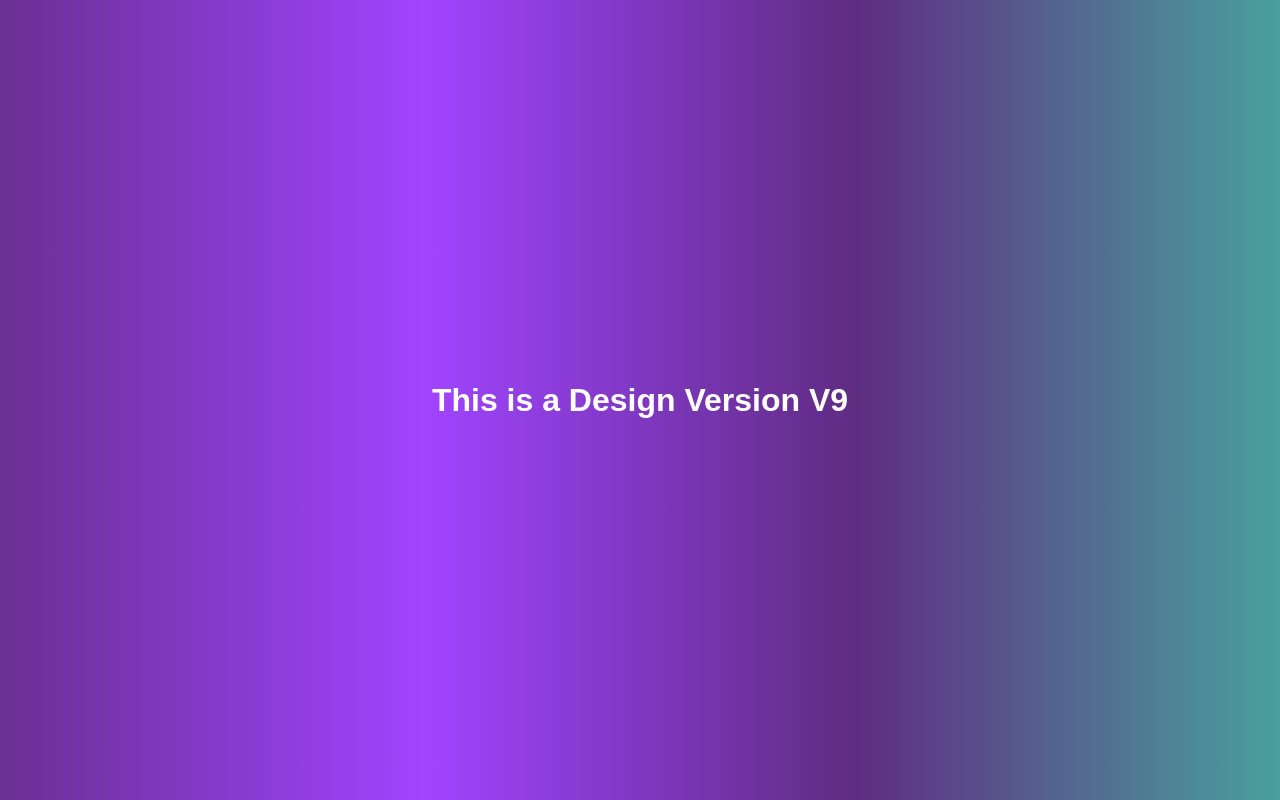
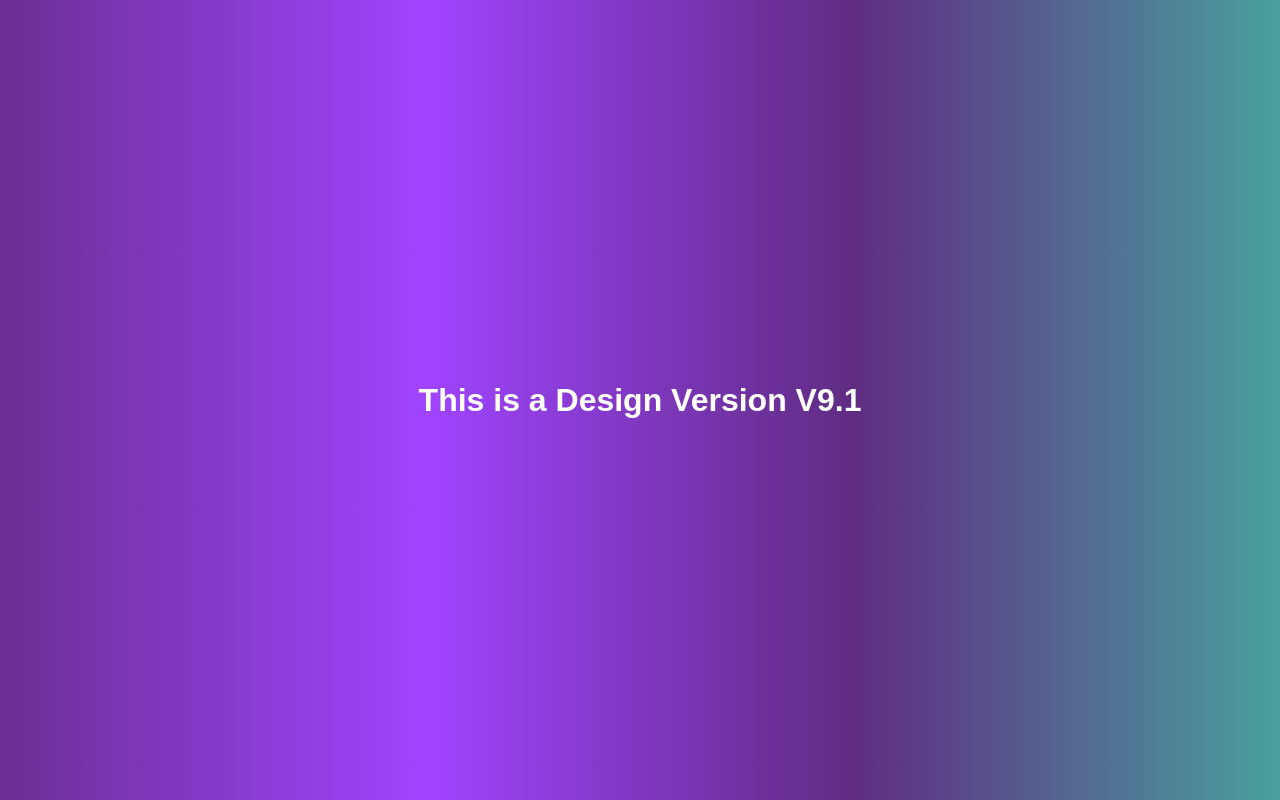
Before and after one commit to muhammadsharif313/myrepo, a plain HTML site: page index.html in a window 1280 px wide. Drawn offline with Linux system fonts and the light colour scheme.

Commit message:
This version 9.1 change

```diff
--- a/index.html
+++ b/index.html
@@ -10,7 +10,8 @@
 </head>
 
 <body>
-    <h1>This is a Design Version V9</h1>
+    <h1>This is a Design Version V9.1</h1>
+
 
 </body>
 
```
